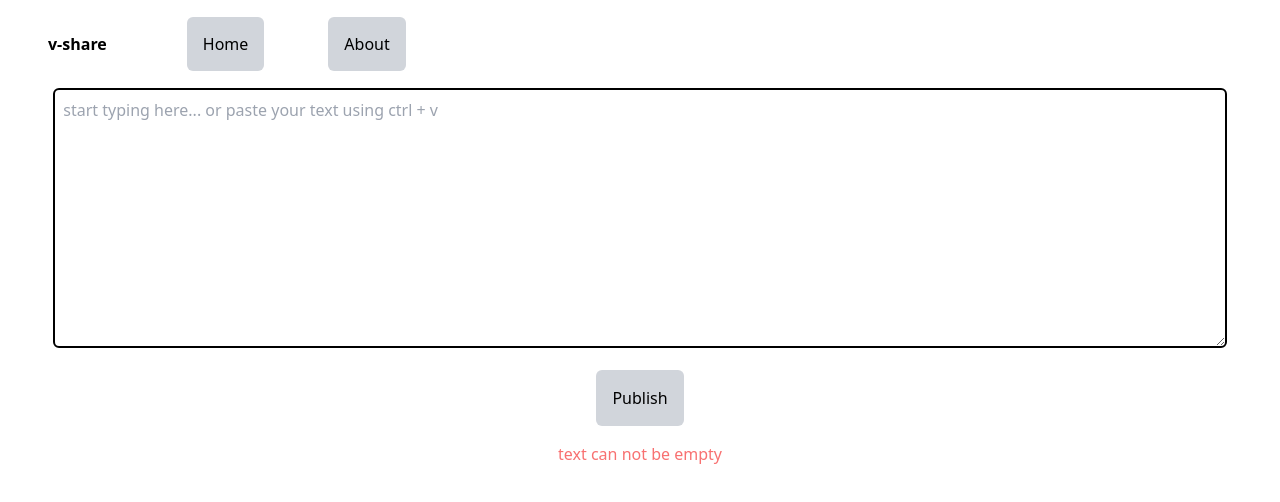
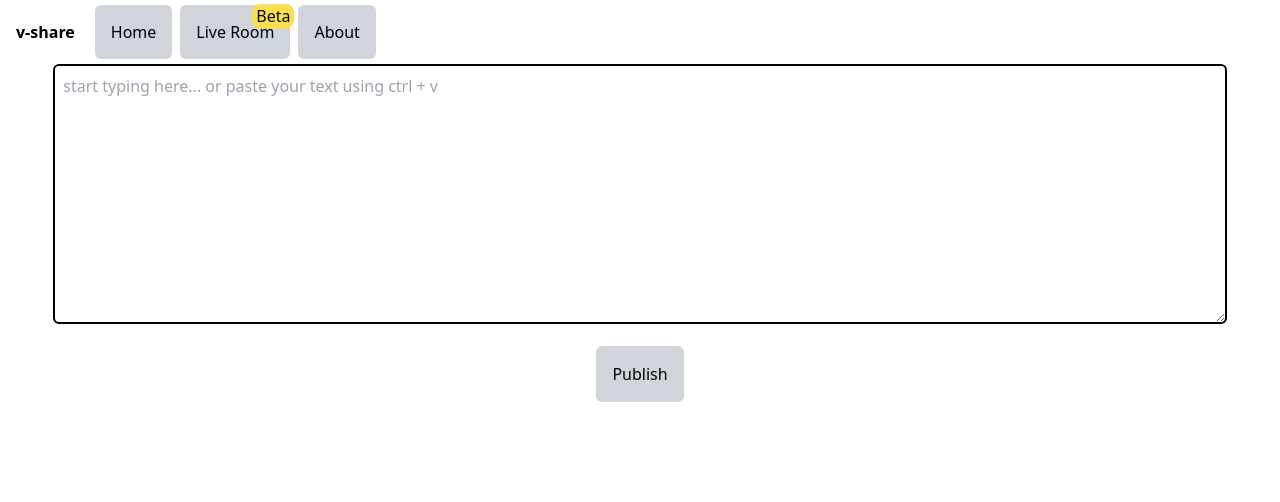
Before and after one commit to codechef924/v-share, a React (Vite) app: page / in a window 1280 px wide. Shown: the top 502 px of the page. Built offline with nearby package versions, Linux system fonts and the light colour scheme.

Commit message:
feat: liveroom for realtime collaboration

```diff
--- a/index.html
+++ b/index.html
@@ -3,7 +3,10 @@
   <head>
     <meta charset="UTF-8" />
     <link rel="icon" type="image/svg+xml" href="/vite.svg" />
-    <meta name="viewport" content="width=device-width, initial-scale=1.0" />
+    <meta
+      name="viewport"
+      content="width=device-width, initial-scale=1.0, user-scalable=no"
+    />
     <title>v-share</title>
   </head>
   <body>
--- a/package.json
+++ b/package.json
@@ -5,8 +5,6 @@
   "version": "0.0.0",
   "type": "module",
   "scripts": {
-    "predeploy": "npm run build",
-    "deploy": "gh-pages -d dist",
     "dev": "vite",
     "build": "tsc && vite build",
     "lint": "eslint . --ext ts,tsx --report-unused-disable-directives --max-warnings 0",
@@ -17,6 +15,7 @@
     "gh-pages": "^6.1.1",
     "react": "^18.2.0",
     "react-dom": "^18.2.0",
+    "react-firebase-hooks": "^5.1.1",
     "react-redux": "^9.0.4",
     "react-router-dom": "^6.21.1"
   },
--- a/src/App.tsx
+++ b/src/App.tsx
@@ -4,6 +4,7 @@ import Navbar from "./components/Navbar";
 import ShareText from "./components/ShareText";
 import PublishedText from "./components/PublishedText";
 import About from "./components/About";
+import LiveRoom from "./components/LiveRoom";
 
 function App() {
   return (
@@ -13,6 +14,7 @@ function App() {
         <Route path="/" element={<ShareText />} />
         <Route path="about" element={<About />} />
         <Route path="published/:id" element={<PublishedText />} />
+        <Route path="liveroom" element={<LiveRoom />} />
       </Routes>
     </>
   );
--- /dev/null
+++ b/src/components/LiveRoom.tsx
@@ -0,0 +1,75 @@
+import { onValue, ref, set } from "@firebase/database";
+import { useEffect, useState } from "react";
+import { realtimedb } from "../firebase";
+
+type TextData = {
+  text: string;
+};
+
+function LiveRoom() {
+  const updateFirebaseDatabase = async (currentText: string) => {
+    set(ref(realtimedb, "users/" + "testing"), {
+      text: currentText,
+    });
+  };
+
+  const [text, setText] = useState<string>("");
+
+  useEffect(() => {
+    // Set up Firebase event listener
+    const databaseRef = ref(realtimedb, "users/testing"); // Replace with your actual path
+
+    const onDataChange = (snapshot: { val(): TextData }) => {
+      const data = snapshot.val();
+      console.log(data);
+      if (data !== null) {
+        setText(data.text);
+      } else {
+        // Handle the case where there is no data
+        setText("No data available");
+      }
+    };
+
+    // Attach the event listener
+    const unsubscribe = onValue(databaseRef, onDataChange, {
+      onlyOnce: false, // Default value, you can omit this line
+    });
+
+    // Clean up the event listener on component unmount
+    return () => {
+      console.log("exiting");
+      unsubscribe();
+    };
+  }, []);
+
+  return (
+    <>
+      <div className="text-center">
+        <textarea
+          className="w-11/12 border-black border-2 p-2 rounded-md"
+          value={text}
+          onChange={(e) => {
+            setText(e.target.value);
+            updateFirebaseDatabase(e.target.value);
+          }}
+          name=""
+          id=""
+          cols={30}
+          rows={10}
+          placeholder="start typing here... or paste your text using ctrl + v"
+        ></textarea>
+      </div>
+      <div className="details w-11/12 m-auto my-2">
+        <p className="text-yellow-300 bg-black p-2 rounded-lg font-bold">
+          Text here will get updated in realtime due to other collaborators
+        </p>
+        <p className="text-red-200">
+          LiveRoom on v-share is still under development. You might get
+          unexpected errors while using it.
+        </p>
+      </div>
+    </>
+  );
+}
+
+export default LiveRoom;
--- a/src/components/Navbar.tsx
+++ b/src/components/Navbar.tsx
@@ -4,25 +4,36 @@ function Navbar() {
   return (
     <div>
       <ul className="flex">
-        <li className="py-4 m-4 font-bold hover:-translate-y-3 duration-500">
+        <li className="py-4 my-1 font-bold hover:-translate-y-3 duration-500">
           <Link
-            className="p-4 m-4 font-bold hover:-translate-y-3 duration-500"
+            className="p-4 font-bold hover:-translate-y-3 duration-500"
             to="/"
           >
             v-share
           </Link>
         </li>
-        <li className="py-4 m-4">
+        <li className="py-4 my-1">
           <Link
-            className="bg-gray-300 p-4 m-4 rounded-md hover:bg-black hover:text-white duration-500 "
+            className="bg-gray-300 p-4 mx-1 rounded-md hover:bg-black hover:text-white duration-500 "
             to="/"
           >
             Home
           </Link>
         </li>
-        <li className="py-4 m-4">
+        <li className="py-4 my-1 relative">
           <Link
-            className="bg-gray-300 p-4 m-4 rounded-md hover:bg-black hover:text-white duration-500 "
+            className="bg-gray-300 p-4 mx-1 rounded-md hover:bg-black hover:text-white duration-500 "
+            to="/liveroom"
+          >
+            Live Room
+          </Link>
+          <span className="absolute top-0 right-0 bg-yellow-300 rounded-lg px-1">
+            Beta
+          </span>
+        </li>
+        <li className="py-4 my-1 mx-1">
+          <Link
+            className="bg-gray-300 p-4 rounded-md hover:bg-black hover:text-white duration-500 "
             to="about"
           >
             About
--- a/src/components/PublishedText.tsx
+++ b/src/components/PublishedText.tsx
@@ -5,7 +5,7 @@ import { useEffect, useState } from "react";
 
 function PublishedText() {
   const { id } = useParams();
-  const [text, setText] = useState("");
+  const [text, setText] = useState("Loading...");
 
   useEffect(() => {
     const loadSharedText = async () => {
@@ -16,7 +16,7 @@ function PublishedText() {
         setText(docSnap.data().text);
       } else {
         // docSnap.data() will be undefined in this case
-        console.log("No such document!");
+        console.log("Try making changes here!");
       }
     };
 
--- a/src/components/ShareText.tsx
+++ b/src/components/ShareText.tsx
@@ -3,8 +3,13 @@ import { useState } from "react";
 import { db } from "../firebase";
 
 function ShareText() {
-  const [url, setUrl] = useState("");
+  const [url, setUrl] = useState<string>("");
+  const [alert, setAlert] = useState<boolean>(false);
   const generateUrl = async () => {
+    if (text.length === 0) {
+      setAlert(true);
+      return;
+    }
     const generatedId =
       new Date().getTime().toString() + Math.random().toString();
     await setDoc(doc(db, "sharedText", generatedId), {
@@ -15,6 +20,7 @@ function ShareText() {
       "https://vishesh-pandey.github.io/v-share/#/published/" + generatedId
     );
     setText("");
+    setAlert(false);
   };
 
   const [text, setText] = useState<string>("");
@@ -36,13 +42,12 @@ function ShareText() {
         <button
           onClick={generateUrl}
           className="bg-gray-300 p-4 m-4 rounded-md hover:bg-black duration-500 hover:text-white"
-          disabled={text.length === 0}
         >
           Publish
         </button>
       </div>
       <div className="warning">
-        <span className="text-red-400" hidden={text.length !== 0}>
+        <span className="text-red-400" hidden={!alert || text.length !== 0}>
           text can not be empty
         </span>
       </div>
--- a/src/firebase.ts
+++ b/src/firebase.ts
@@ -1,6 +1,7 @@
 // Import the functions you need from the SDKs you need
 import { initializeApp } from "firebase/app";
 import { getFirestore } from "firebase/firestore";
+import { getDatabase } from "firebase/database";
 
 // Your web app's Firebase configuration
 // This is testing firebaseConfig and will be updated in future with new config + env. variables
@@ -16,4 +17,5 @@ const firebaseConfig = {
 // Initialize Firebase
 const app = initializeApp(firebaseConfig);
 export const db = getFirestore(app);
+export const realtimedb = getDatabase();
 export default app;
--- a/vite.config.ts
+++ b/vite.config.ts
@@ -3,6 +3,6 @@ import react from "@vitejs/plugin-react";
 
 // https://vitejs.dev/config/
 export default defineConfig({
-  base: "/v-share/",
+  base: "",
   plugins: [react()],
 });
```
Also changed, not shown: 1 other file (tests, documents, lock files or other folders).
